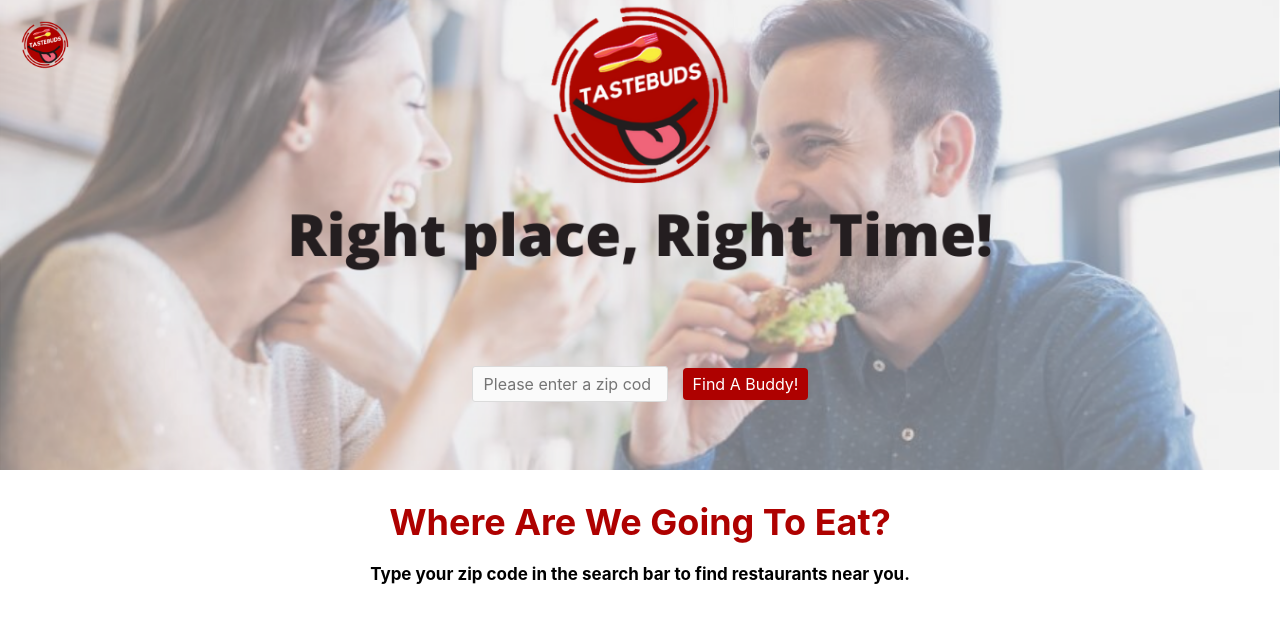
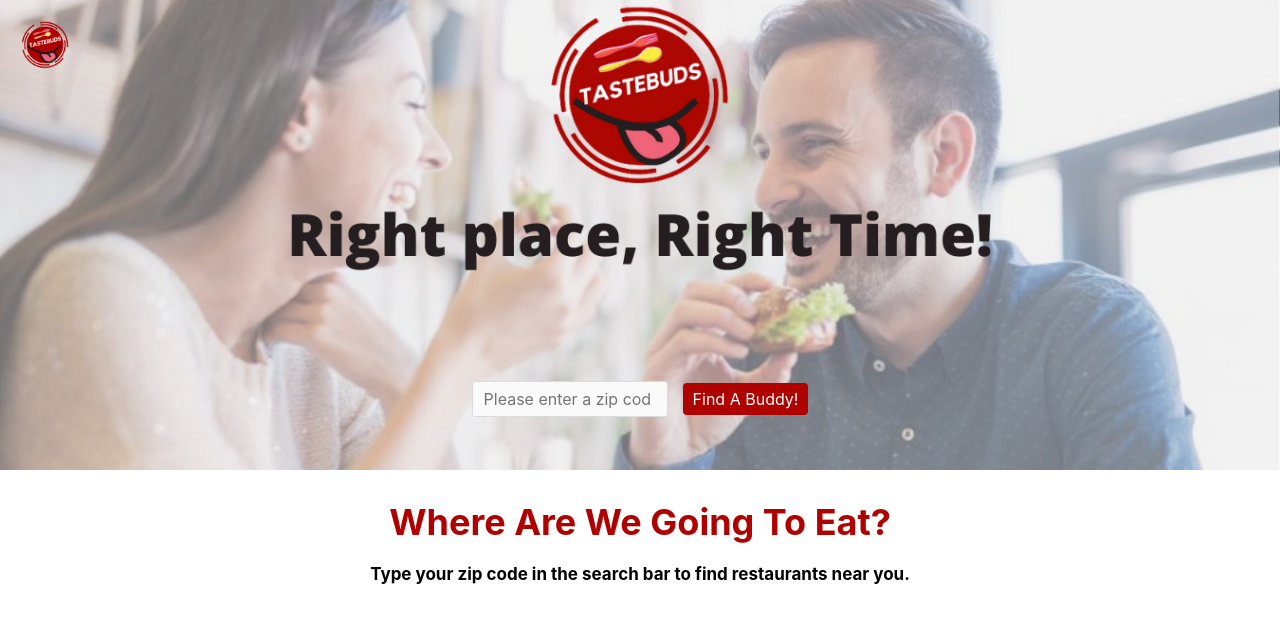
Before and after one commit to SamanthaBJimenez/tastebuds, a React (Create React App) app in the folder tastebuds/: page / in a window 1280 px wide. Shown: the top 622 px of the page. Built offline with nearby package versions, Linux system fonts and the light colour scheme.

Commit message:
re-position zip code input

```diff
--- a/tastebuds/src/css/WelcomePage.css
+++ b/tastebuds/src/css/WelcomePage.css
@@ -38,5 +38,5 @@
 
 .welcome_form {
     position: relative;
-    top: 360px;
+    top: 375px;
 }
```
